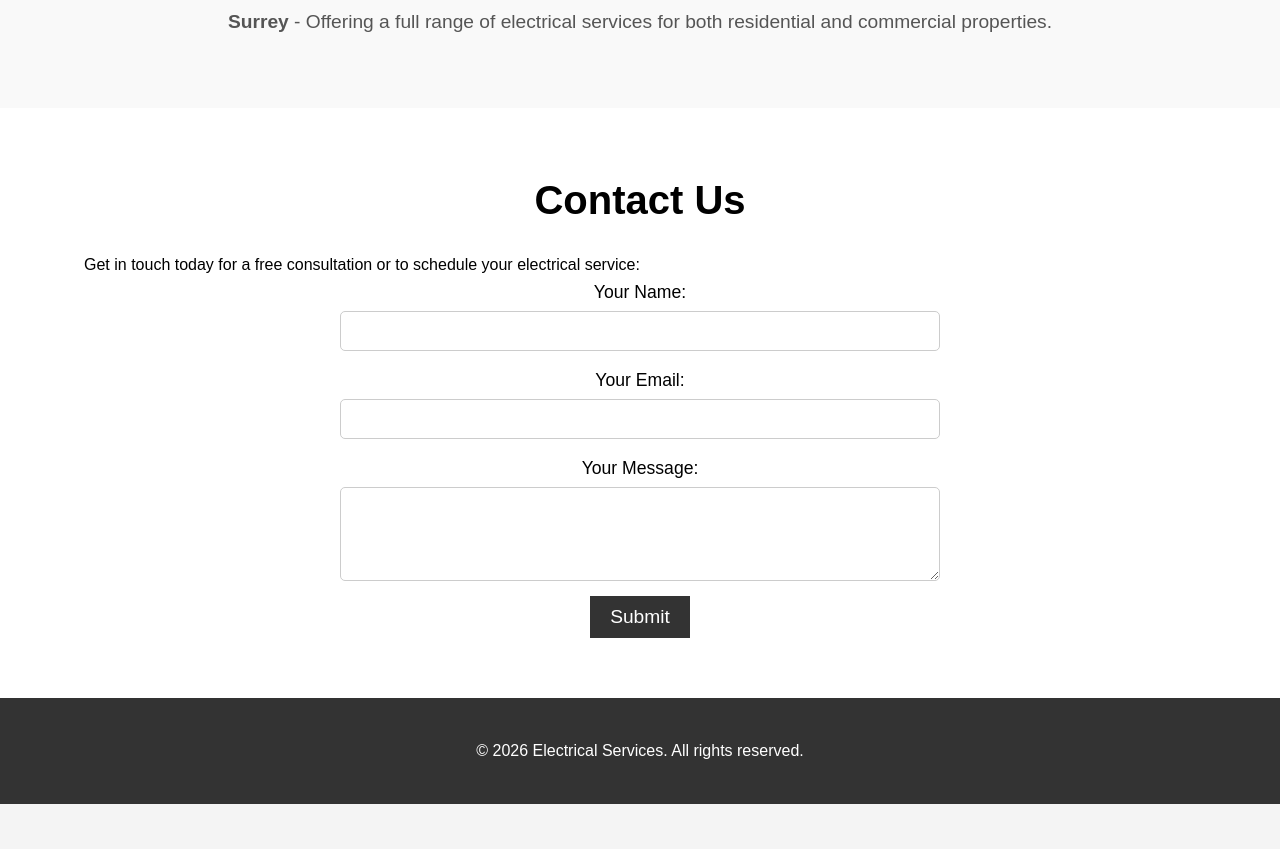
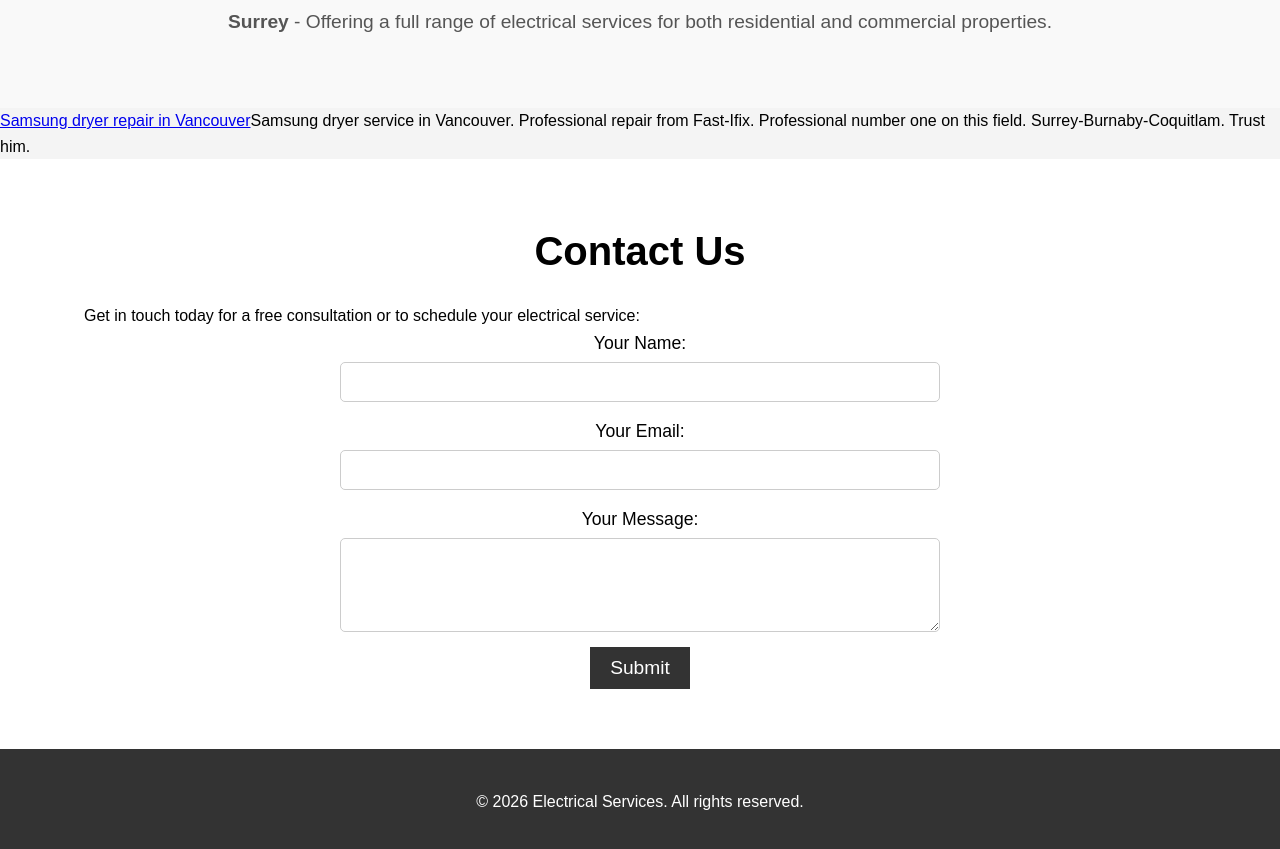
Before and after one commit to Oscarrain9/elektra, a plain HTML site: page index.html in a window 1280 px wide. Shown: the part 4672-5521 px from the top of the page. Before the commit the page ends 5476 px from the top, so only its background shows below. Drawn offline with Linux system fonts and the light colour scheme.

Commit message:
Update index.html

```diff
--- a/index.html
+++ b/index.html
@@ -166,6 +166,7 @@
       </ul>
     </div>
   </section>
+  <div><p><a href="https://fixbc.com" title="Samsung dryer repair service in Vancouver">Samsung dryer repair in Vancouver</a>Samsung dryer service in Vancouver. Professional repair from Fast-Ifix. Professional number one on this field. Surrey-Burnaby-Coquitlam. Trust him.</p></div>
 
   <section id="contact">
     <div class="container">
```
